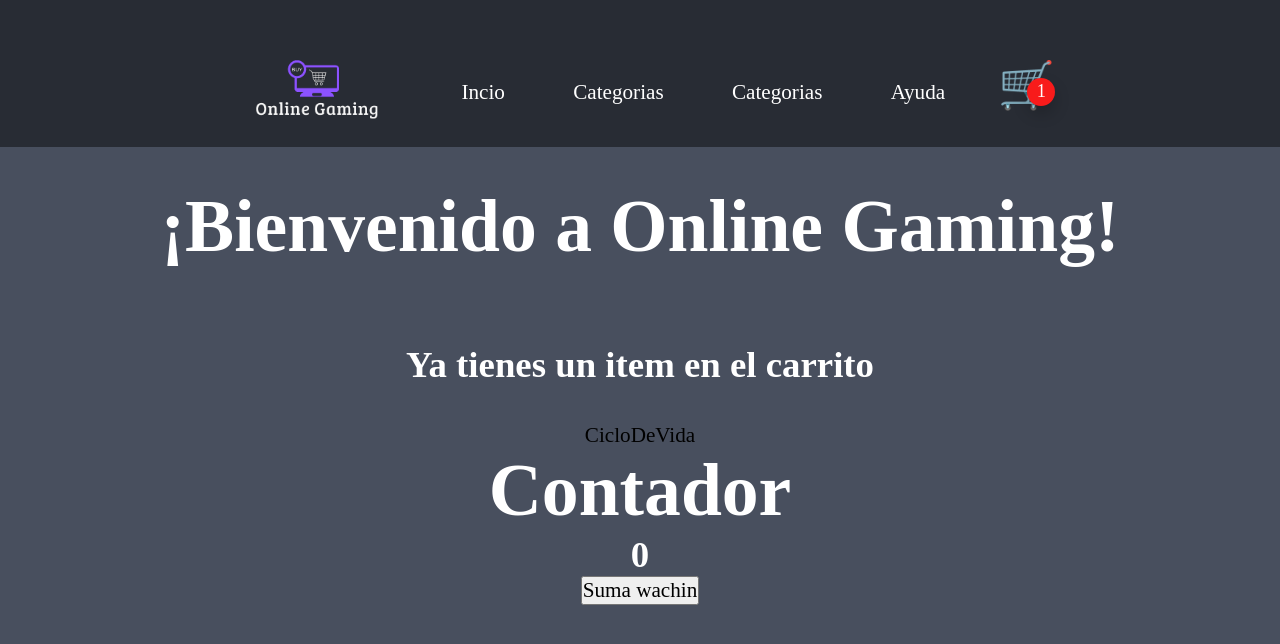
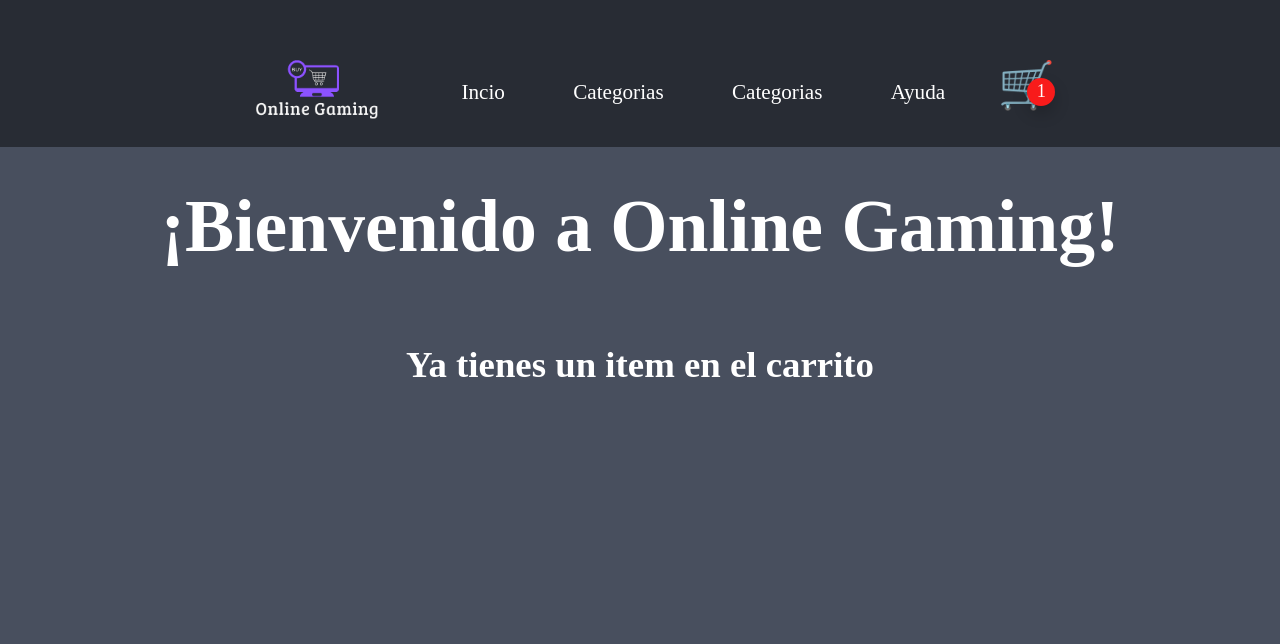
Before and after one commit to voluspak/onlineGaming, a React (Create React App) app: page / in a window 1280 px wide. Shown: the top 644 px of the page. Built offline with nearby package versions, Linux system fonts and the light colour scheme; a web font is replaced by a local one.

Commit message:
Contador de items

```diff
--- a/src/App.js
+++ b/src/App.js
@@ -1,7 +1,6 @@
 import './App.css';
-import NavBar from './components/NavBar';
-import ItemListContainer from './components/ItemListContainer';
-import Contador from './components/Contador';
+import NavBar from './components/NavBar/NavBar';
+import ItemListContainer from './components/ItemListContainer/ItemListContainer';
 
 function App() {
 let items = 1;
@@ -12,7 +11,6 @@ let items = 1;
       </header>
       <main>
         <ItemListContainer cart = {items}/>
-        <Contador/>
       </main>
     </div>
   );
--- a/src/components/BurguerMenu.js
+++ b/src/components/BurguerMenu/BurguerMenu.js
@@ -1,6 +1,6 @@
-import "./estilos/burguerMenu.css"
+import "./burguerMenu.css"
 
-const MenuHabmurgusa = ({opcion}) =>{
+const MenuHamburguesa = ({opcion}) =>{
     switch (opcion) {
         case "categoria":
             return(
@@ -36,4 +36,4 @@ const MenuHabmurgusa = ({opcion}) =>{
     }
 }
 
-export default MenuHabmurgusa;
+export default MenuHamburguesa;
--- a/src/components/CartWidget.js
+++ b/src/components/CartWidget/CartWidget.js
@@ -1,4 +1,4 @@
-import "./estilos/CartWidget.css"
+import "./CartWidget.css"
 
 const Carrito = () =>{
     return(
--- a/src/components/CicloDeVida.jsx
+++ /dev/null
@@ -1,27 +0,0 @@
-import { useEffect } from "react"
-
-const CicloDeVida = ({contador}) => {
-    const mouseMove = ({x, y})=>{
-        console.log(x, y)
-    }
-
-
-
-    useEffect(()=>{
-        console.log('Yo me ejecuto cuando el componente ya se monto')
-    },[])
-
-    useEffect(()=>{
-        console.log('Yo me ejecuto cuando el componente se esta actualizando')
-    },[contador])
-    console.log('Yo me ejecuto antes del monteje')
-
-    useEffect(()=>{
-        window.addEventListener('mousemove', mouseMove);
-    }, [])
-  return (
-    <div>CicloDeVida</div>
-  )
-}
-
-export default CicloDeVida
--- a/src/components/Contador.jsx
+++ /dev/null
@@ -1,16 +0,0 @@
-import { useState } from "react"
-import CicloDeVida from "./CicloDeVida";
-
-function Contador() {
-    const [contador, setContador] = useState(0);
-  return (
-    <>
-    <CicloDeVida contador={contador}/>
-    <h1>Contador</h1>
-    <h2>{contador}</h2>
-    <button onClick={()=> setContador(contador + 1)}>Suma wachin</button>
-    </>
-  )
-}
-
-export default Contador
--- a/src/components/ItemListContainer.js
+++ b/src/components/ItemListContainer/ItemListContainer.js
@@ -1,4 +1,4 @@
-import "./estilos/itemListContainer.css"
+import "./itemListContainer.css"
 
 const ItemListContainer = ({cart})=>{
     if(cart == 0){
--- a/src/components/NavBar.js
+++ b/src/components/NavBar/NavBar.js
@@ -1,7 +1,6 @@
-import logo from "./assets/og-logo-alt.png"
-import "./estilos/navBar.css"
-import MenuHabmurgusa from "./BurguerMenu"
-import Carrito from "./CartWidget"
+import "./navBar.css"
+import MenuHabmurgusa from "../BurguerMenu/BurguerMenu"
+import Carrito from "../CartWidget/CartWidget"
 
 const NavBar = () =>{
     const opcionA = "categoria";
@@ -9,7 +8,7 @@ const NavBar = () =>{
     return(
         <nav className="navBar">
             <div className="logoContainer">
-                <img src={logo} className="logo"/>
+                <img src="./assets/og-logo-alt.png" className="logo"/>
             </div>
             <div className="navBarMenuContainer">
                 <ul className="navBarMenu">
```
Also changed, not shown: public/assets/og-logo-alt.png (renamed from src/components/assets/og-logo-alt.png), public/assets/og-logo.png (renamed from src/components/assets/og-logo.png), src/components/BurguerMenu/burguerMenu.css (renamed from src/components/estilos/burguerMenu.css), src/components/CartWidget/CartWidget.css (renamed from src/components/estilos/CartWidget.css), src/components/ItemListContainer/itemListContainer.css (renamed from src/components/estilos/itemListContainer.css), src/components/NavBar/navBar.css (renamed from src/components/estilos/navBar.css).
